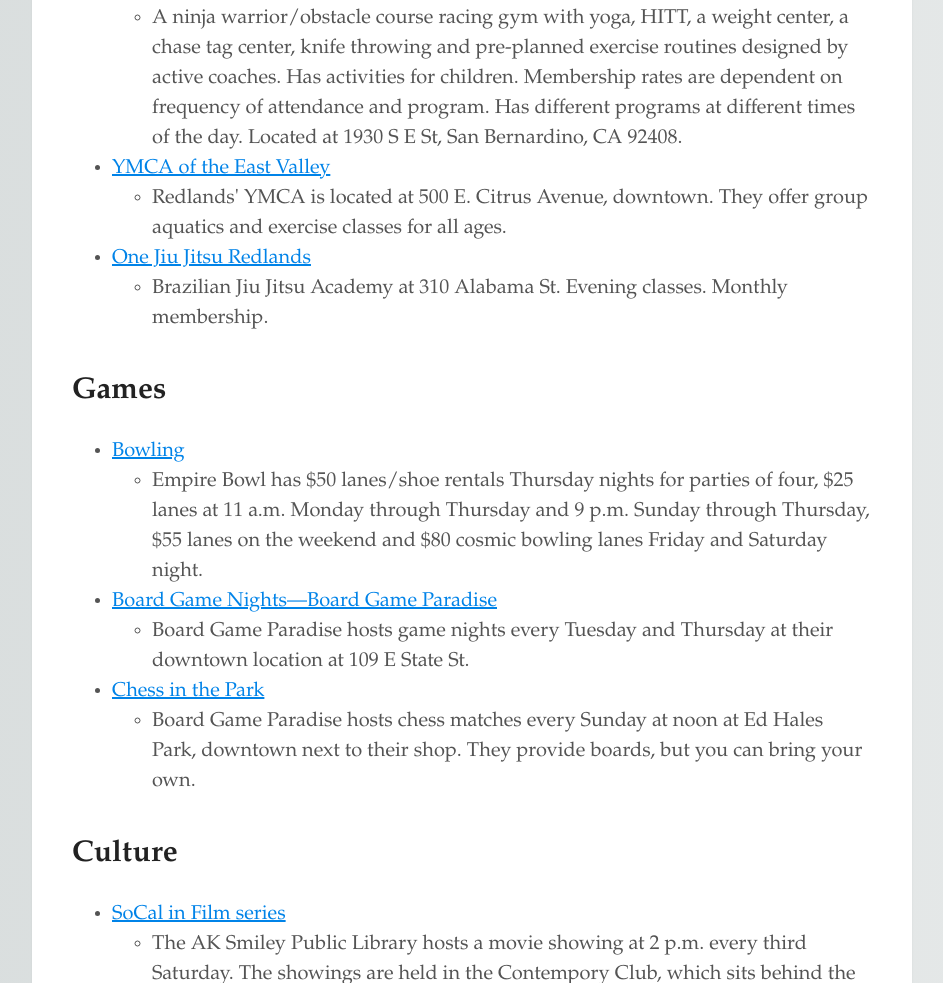
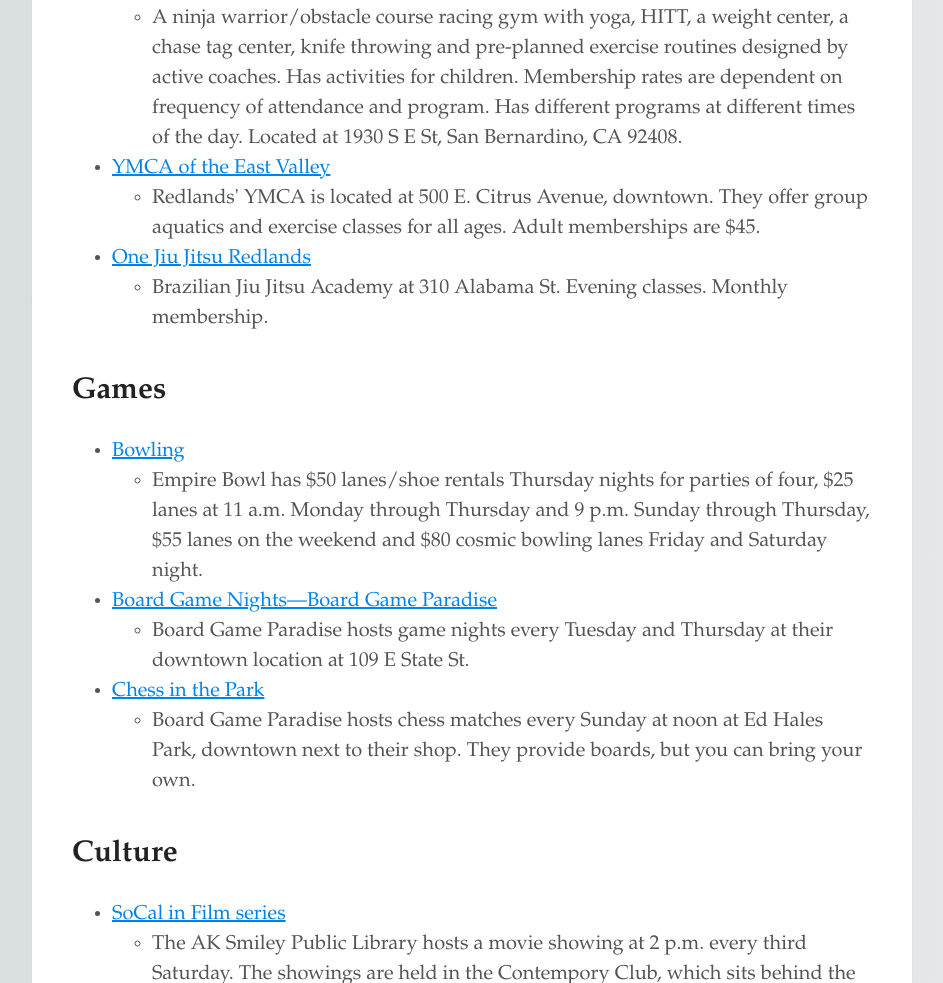
Before and after one commit to amcgloin/OrangePress, a plain HTML site: page index.html in a window 1280 px wide. Shown: the part 970-1953 px from the top of the page, without its empty margins (168-1111 px from the left). Drawn offline with Linux system fonts and the light colour scheme.

Commit message:
Update index.html

```diff
--- a/index.html
+++ b/index.html
@@ -39,19 +39,15 @@
                     <li>The Sierra Club of San Gorgonio hosts intermittent outings and monthly meetings for people who want to experience the outdoors.</li>
                 </ul>
             </li>
-
             <li>
                 <a href="https://www.shopthewolfsden.com/">The Wolf's Den</a>
                 <ul>
                     <li>A ninja warrior/obstacle course racing gym with yoga, HITT, a weight center, a chase tag center, knife throwing and pre-planned exercise routines designed by active coaches. Has activities for children. Membership rates are dependent on frequency of attendance and program. Has different programs at different times of the day. Located at 1930 S E St, San Bernardino, CA 92408.</li>
                 </ul>
-
-
-
             <li>
                 <a href="https://ymcaeastvalley.org/">YMCA of the East Valley</a>
                 <ul>
-                    <li>Redlands' YMCA is located at 500 E. Citrus Avenue, downtown. They offer group aquatics and exercise classes for all ages.</li>
+                    <li>Redlands' YMCA is located at 500 E. Citrus Avenue, downtown. They offer group aquatics and exercise classes for all ages. Adult memberships are $45.</li>
                 </ul>
             </li>
             <li>
```
